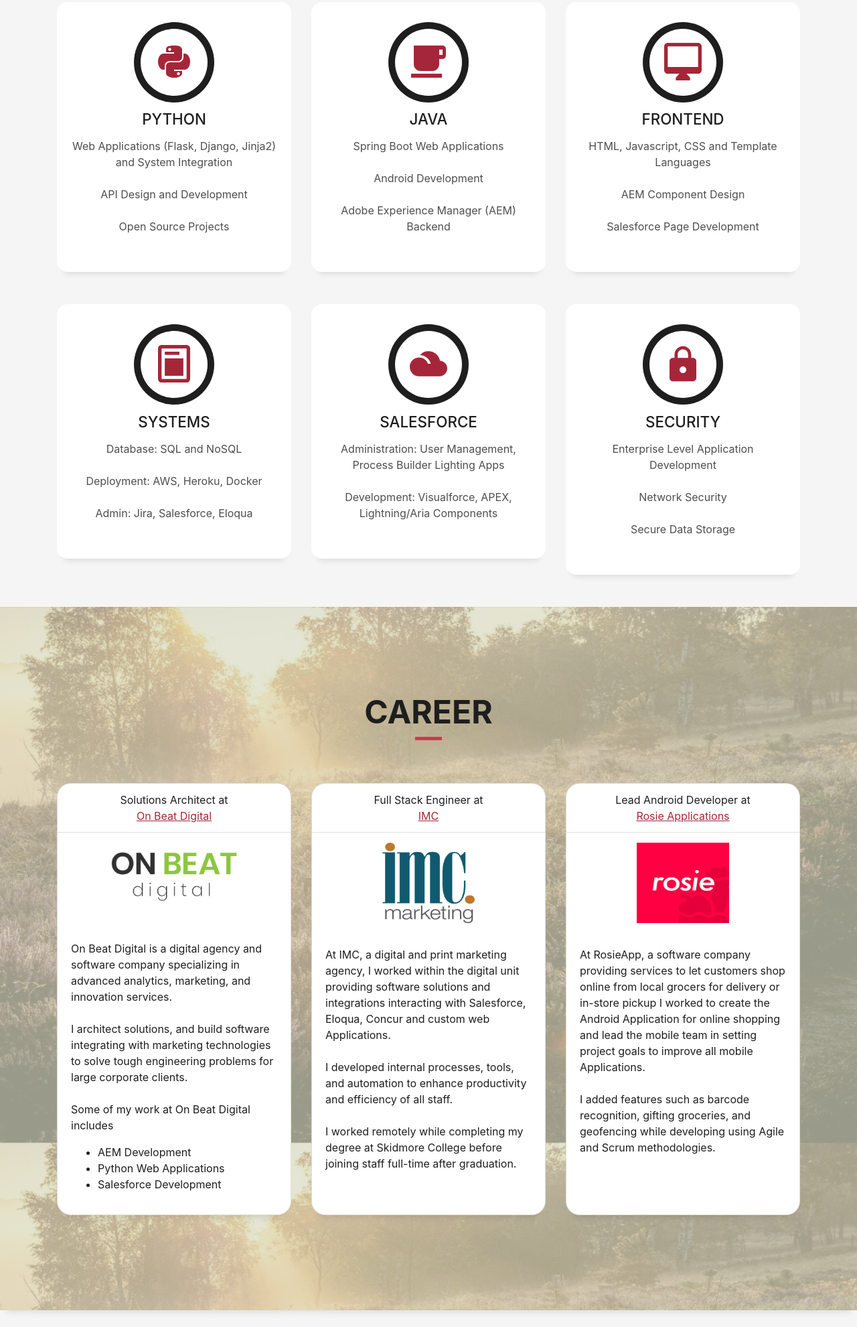
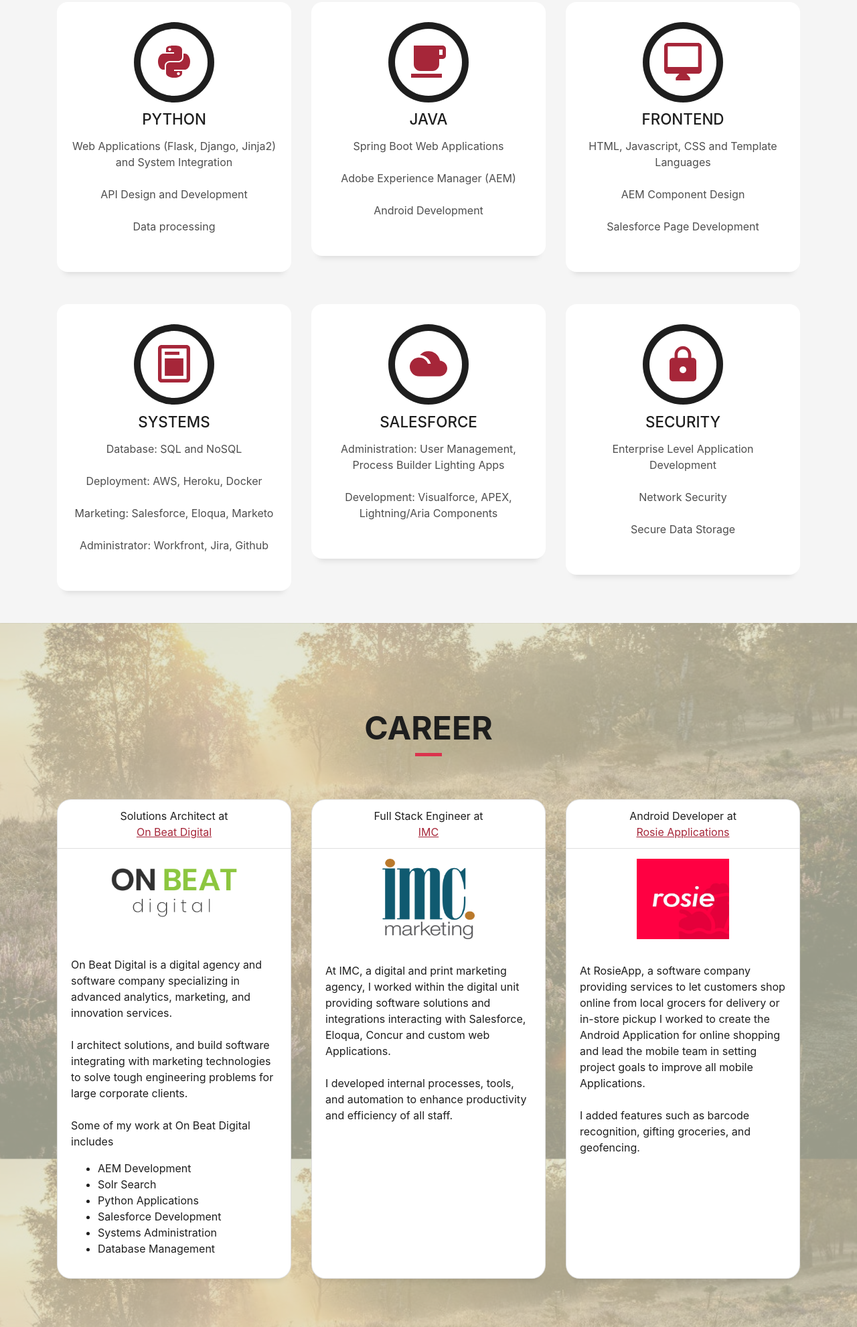
Before and after one commit to jnorton2/jnorton2.github.io, a plain HTML site: page index.html in a window 1280 px wide. Shown: the part 1498-3479 px from the top of the page at 67% size. Drawn offline with nearby package versions, Linux system fonts and the light colour scheme; files whose address does not match are found by name.

Commit message:
Update index.html

```diff
--- a/index.html
+++ b/index.html
@@ -167,7 +167,7 @@
                             <br><br>
                             API Design and Development
                             <br><br>
-                            Open Source Projects
+                            Data processing
                         </p>
                     </div>
                 </div>
@@ -184,9 +184,9 @@
                         <p class="s-description text-center">
                             Spring Boot Web Applications
                             <br><br>
+                            Adobe Experience Manager (AEM)
+                            <br><br>
                             Android Development
-                            <br><br>
-                            Adobe Experience Manager (AEM) Backend
                         </p>
                     </div>
                 </div>
@@ -225,7 +225,9 @@
                             <br><br>
                             Deployment: AWS, Heroku, Docker
                             <br><br>
-                            Admin: Jira, Salesforce, Eloqua
+                            Marketing: Salesforce, Eloqua, Marketo
+                            <br><br>
+                            Administrator: Workfront, Jira, Github
                         </p>
                     </div>
                 </div>
@@ -304,8 +306,11 @@
                             Some of my work at On Beat Digital includes
                         <ul>
                             <li>AEM Development</li>
-                            <li>Python Web Applications</li>
+                            <li>Solr Search</li>
+                            <li>Python Applications</li>
                             <li>Salesforce Development</li>
+                            <li>Systems Administration</li>
+                            <li>Database Management</li>
                         </ul>
                         </p>
                     </div>
@@ -324,8 +329,6 @@
                             web Applications.<br><br>
                             I developed internal processes, tools, and automation to enhance productivity and efficiency
                             of all staff.<br><br>
-                            I worked remotely while completing my degree at Skidmore College before joining staff
-                            full-time after graduation.
                         </p>
                     </div>
                 </div>
@@ -333,7 +336,7 @@
             <div class="col-sm-12 col-lg-4">
                 <div class="card career-card">
                     <div class="card-header">
-                        Lead Android Developer at <br><a class="link-style" href="https://rosieapp.com"
+                        Android Developer at <br><a class="link-style" href="https://rosieapp.com"
                                                          target="_blank">Rosie Applications</a>
                     </div>
                     <img src="/static/img/rosie-logo.jpeg" class="card-img-top img-thumbnail rosie-thumbnail">
@@ -345,7 +348,7 @@
                             Applications.
                             <br><br>
                             I added features such as barcode recognition, gifting groceries, and
-                            geofencing while developing using Agile and Scrum methodologies.
+                            geofencing.
                         </p>
                     </div>
                 </div>
```
